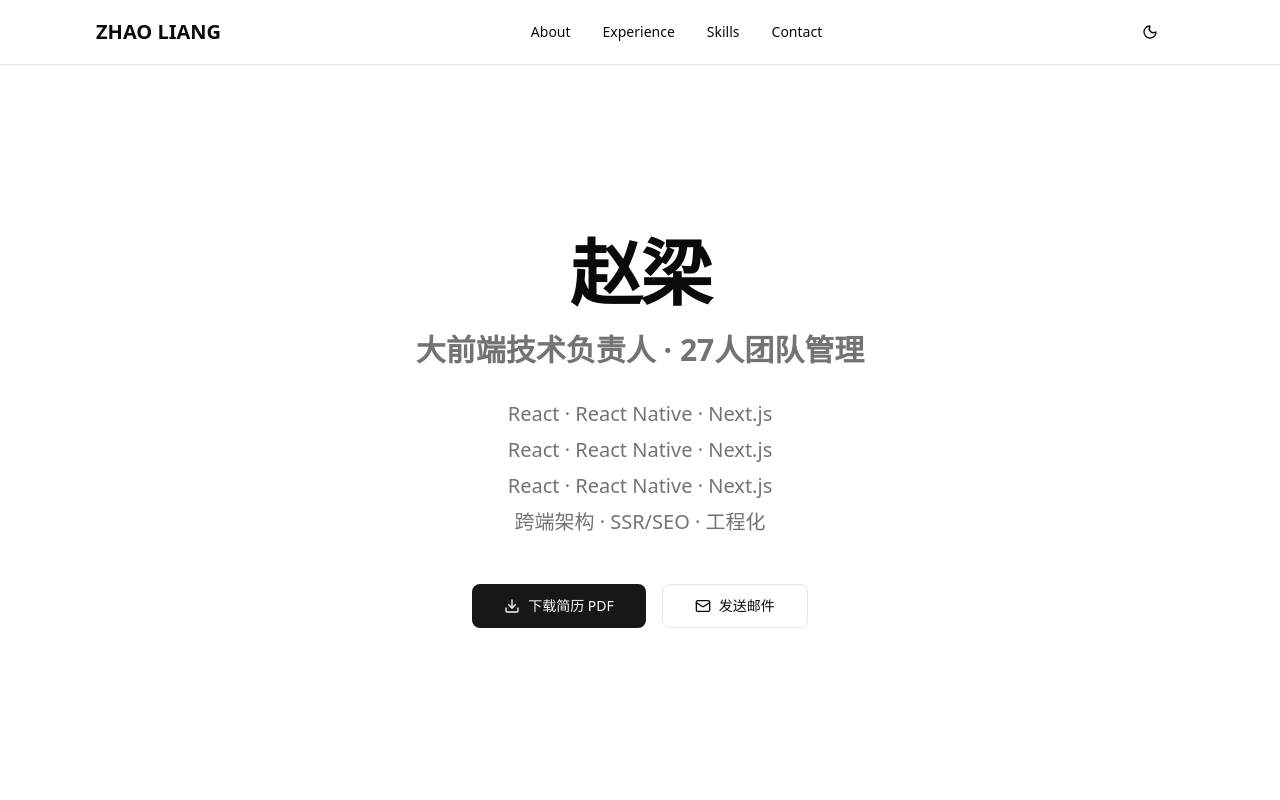
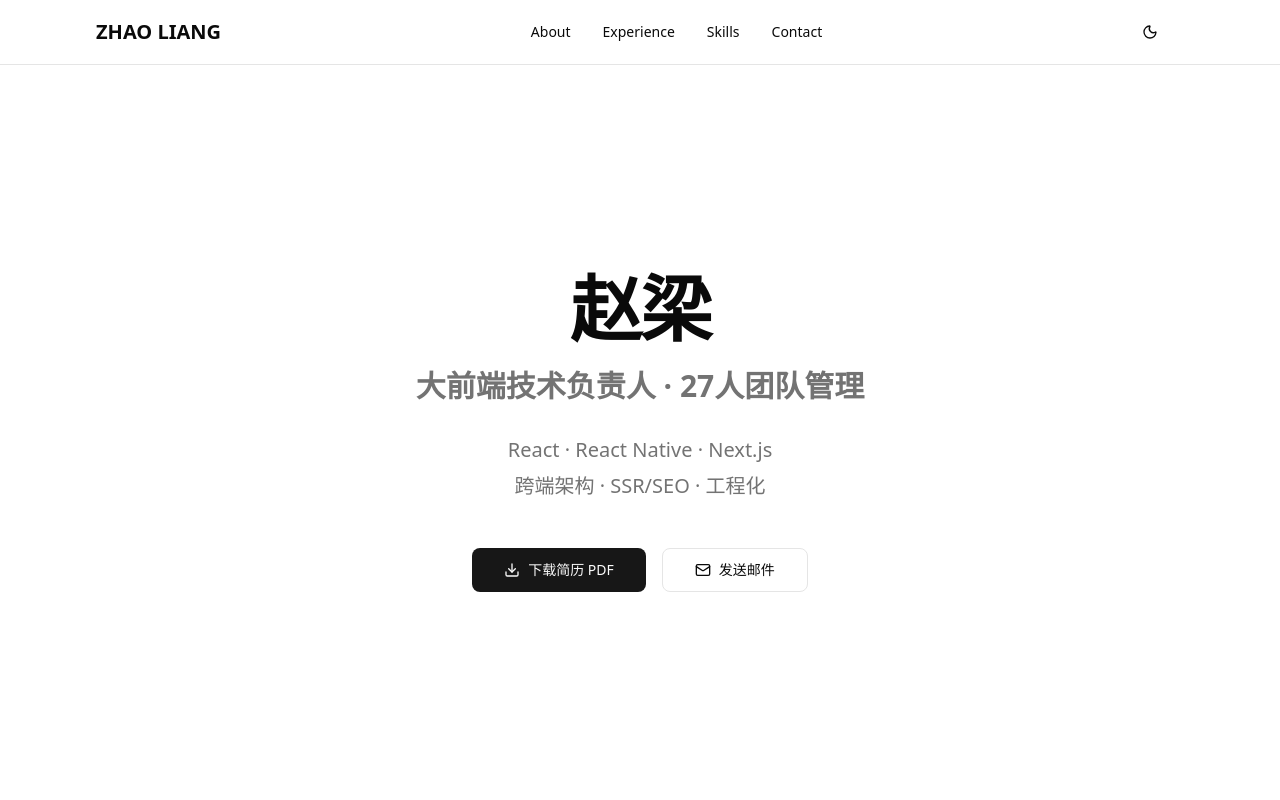
Before and after one commit to kylinzhao/zhaoliang-portfolio, a Next.js app: page / in a window 1280 px wide. Shown: the top 800 px of the page. Built offline with nearby package versions, Linux system fonts and the light colour scheme.

Commit message:
fix: 修复 Hero 技能显示重复问题

```diff
--- a/components/sections/hero-client.tsx
+++ b/components/sections/hero-client.tsx
@@ -61,9 +61,7 @@ export function HeroClient({ resume }: HeroClientProps) {
           variants={itemVariants}
           className="text-lg sm:text-xl text-muted-foreground mb-12 space-y-2"
         >
-          {resume.skills.slice(0, 3).map((skill, index) => (
-            <p key={index}>{resume.skills.slice(0, 3).join(" · ")}</p>
-          ))}
+          <p>{resume.skills.slice(0, 3).join(" · ")}</p>
           <p>跨端架构 · SSR/SEO · 工程化</p>
         </motion.div>
 
```
